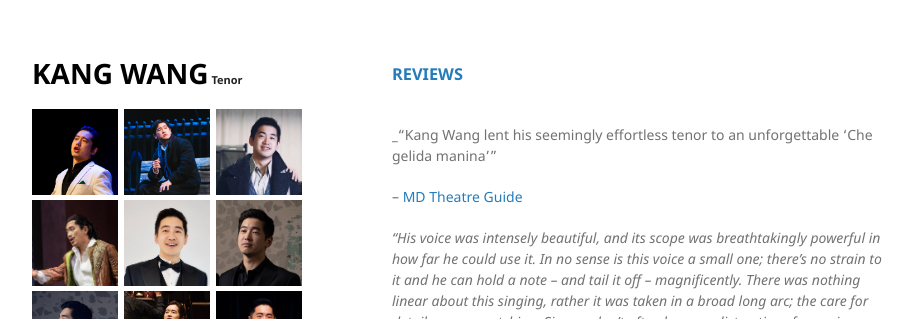
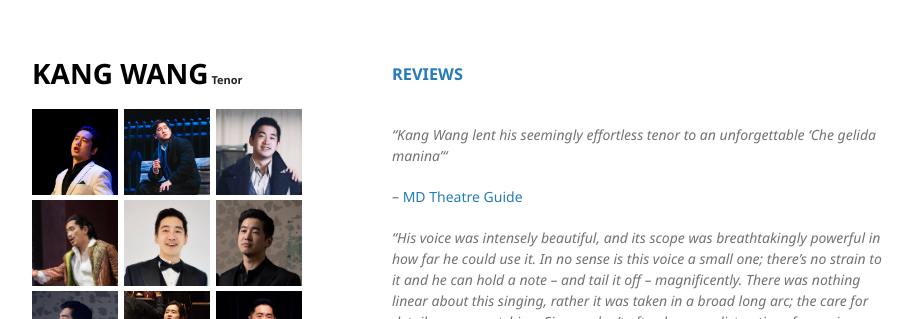
Before and after one commit to kwopera/kwt, a Jekyll site: the page built from reviews.md, in a window 1280 px wide and 900 px high. Shown: the top 319 px of the window, without its empty margins (178-1101 px from the left). Built offline with Jekyll 4.4.1, drawn with Linux system fonts in a browser that asks for light colours; our own code applies the rules of GitHub Pages for plain Markdown files.

```diff
--- a/reviews.md
+++ b/reviews.md
@@ -1,7 +1,7 @@
 <h3 id="reviews"><a href="{{ "/reviews.html" | absolute_url }}#reviews">REVIEWS</a></h3>
 <br/>
 
-_"Kang Wang lent his seemingly effortless tenor to an unforgettable 'Che gelida manina'"
+_"Kang Wang lent his seemingly effortless tenor to an unforgettable 'Che gelida manina'"_
 
 -- <a href ="https://mdtheatreguide.com/2023/05/opera-review-puccinis-la-boheme-presented-by-the-washington-national-opera-at-the-kennedy-center/" target="_blank"> MD Theatre Guide </a>
 
```
